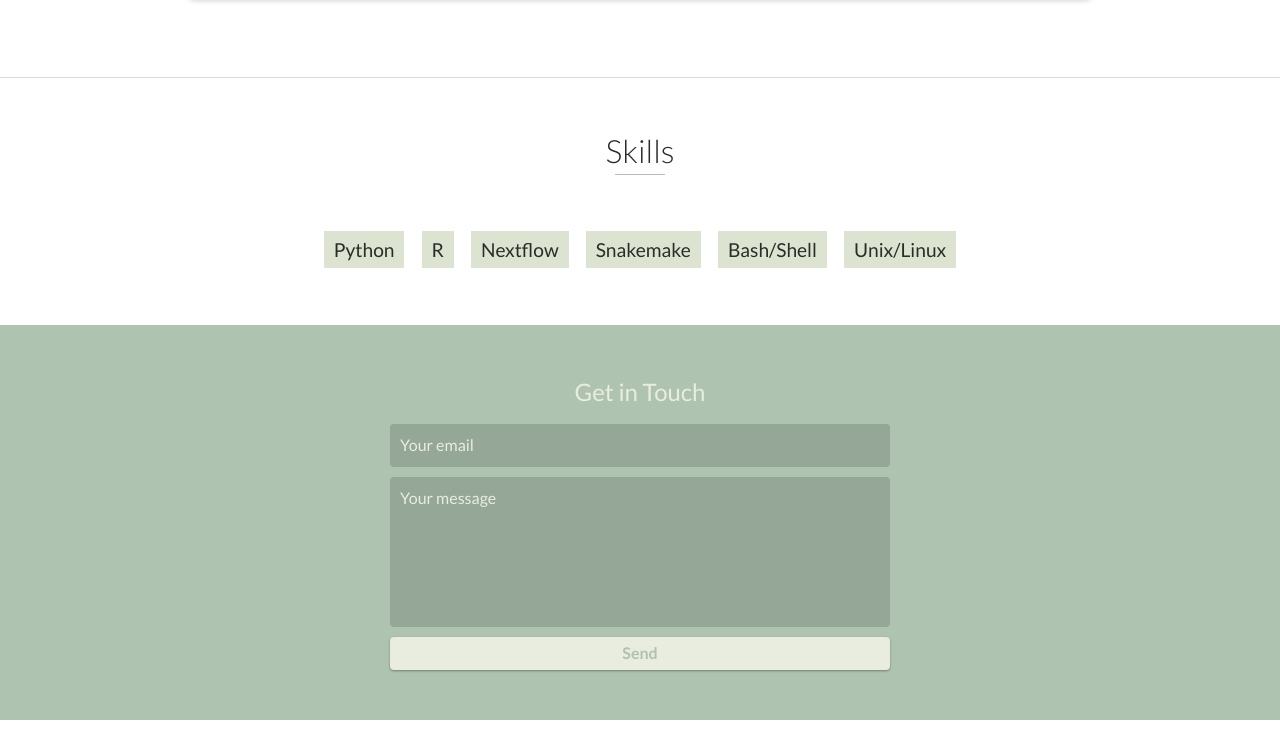
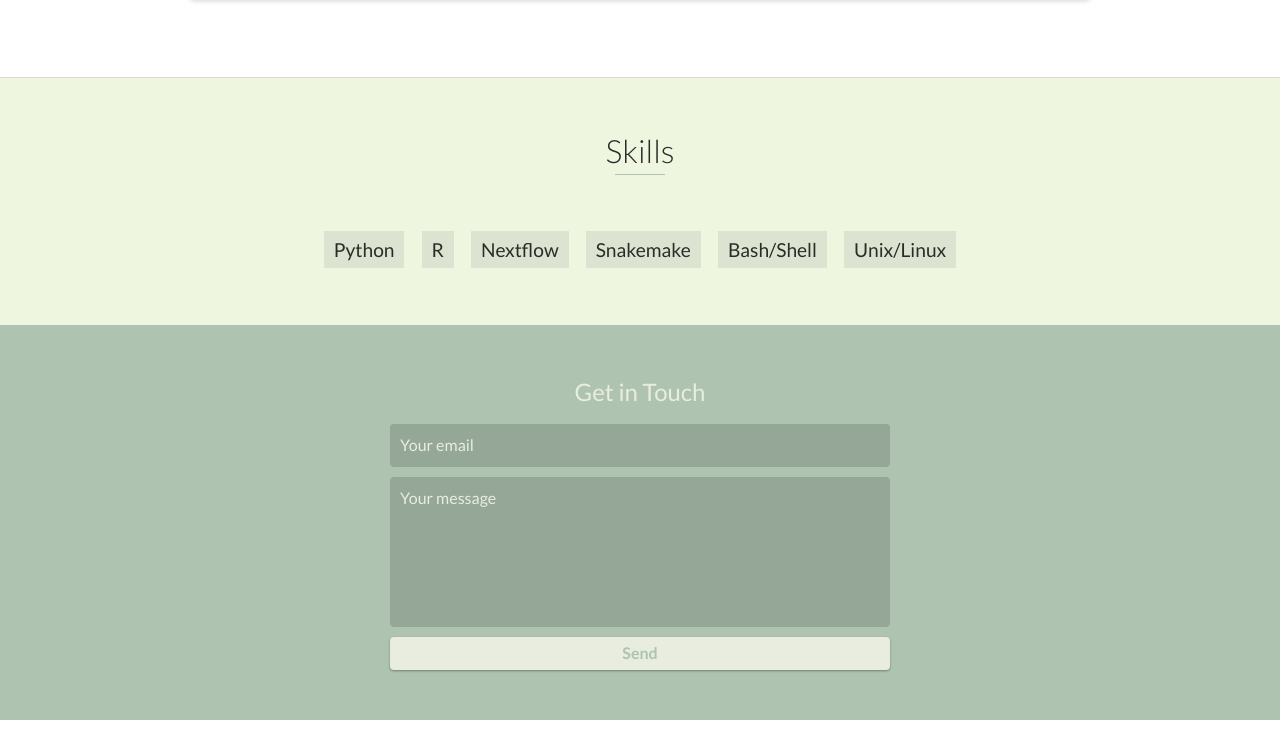
Before and after one commit to 502107/502107.github.io, a website: page index.html in a window 1280 px wide. Shown: the part 4921-5674 px from the top of the page. Drawn offline with nearby package versions, Linux system fonts and the light colour scheme.

Commit message:
Changed background colors

```diff
--- a/css/styles.css
+++ b/css/styles.css
@@ -710,7 +710,7 @@ footer {
 #skills {
     padding: 50px 15px;
     text-align: center;
-    background: white;
+    background: var(--background-alt);
 }
 
 #skills h2 {
```
